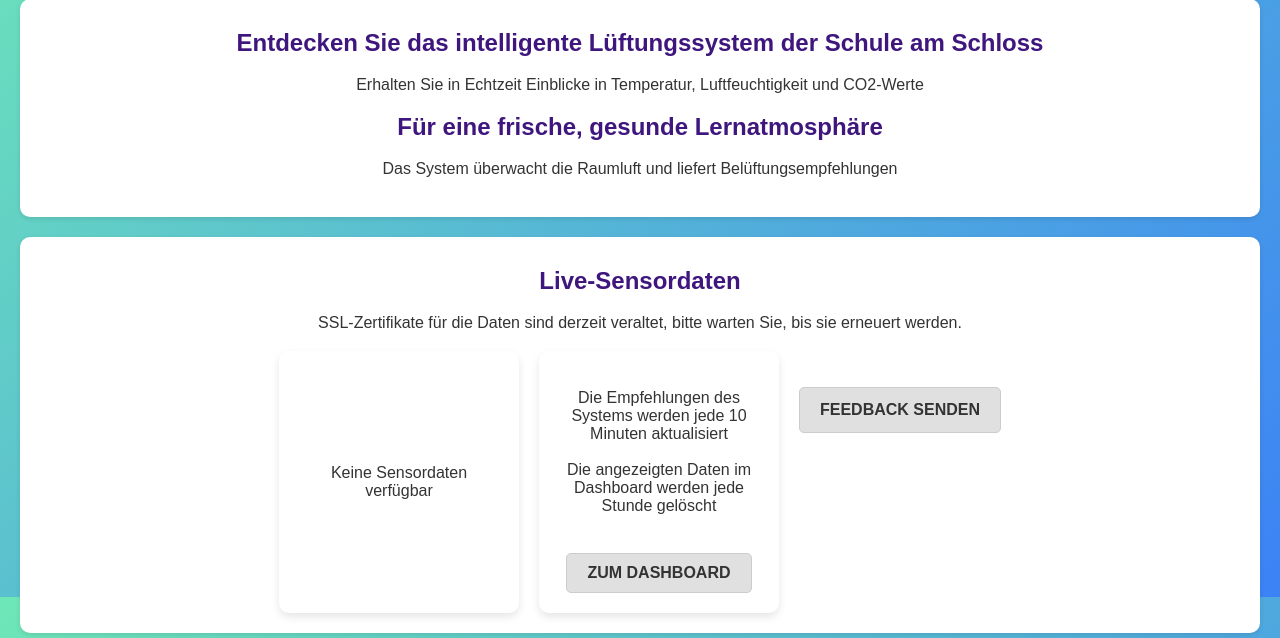
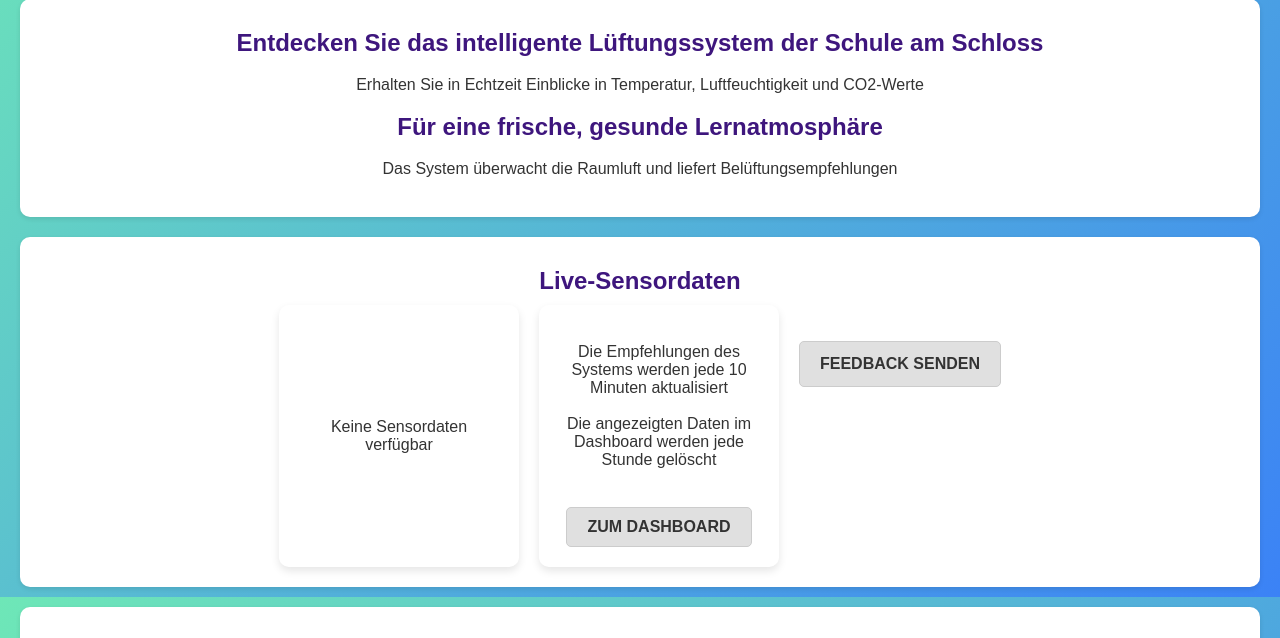
Before and after one commit to mudarshullar2/ventilation-optimization, a Flask app: page / in a window 1280 px wide. Shown: the part 203-841 px from the top of the page. Run offline with Flask 3, Linux system fonts and the light colour scheme; parts of the project's set-up code (start-up, migrations or seed data) failed here and were passed over; some libraries are stand-ins or nearby versions.

Commit message:
ssl are back

```diff
--- a/smart_ventilation/templates/index.html
+++ b/smart_ventilation/templates/index.html
@@ -173,9 +173,6 @@
 
         <section>
             <h2>Live-Sensordaten</h2>
-            <p style="font-size: 16px; line-height: 1.5; font-weight: 300; text-align: center;">
-                SSL-Zertifikate für die Daten sind derzeit veraltet, bitte warten Sie, bis sie erneuert werden.
-            </p>
             <div class="sensor-container">
                 {% macro determine_class(value, low_threshold, high_threshold) %}
                     {% set numeric_value = value|float %}
```
